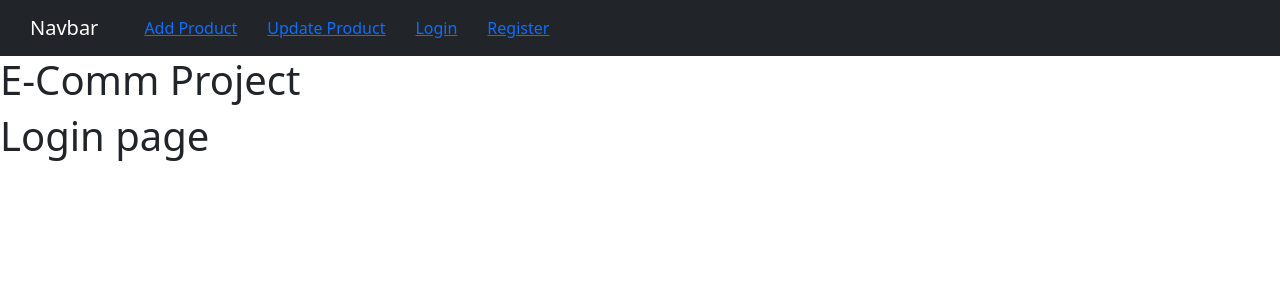
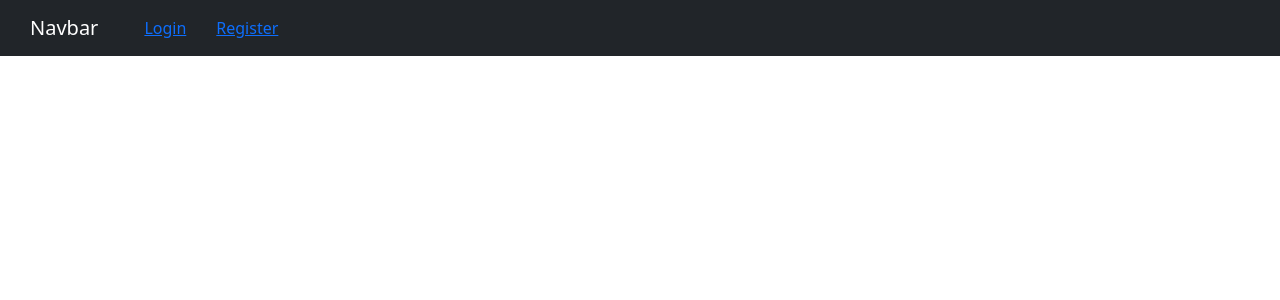
Before and after one commit to sharad9201/amazon-clone, a React (Create React App) app: page /login in a window 1280 px wide. Shown: the top 300 px of the page. Built offline with nearby package versions, Linux system fonts and the light colour scheme.

Commit message:
protected rotes

```diff
--- a/src/AddProduct.js
+++ b/src/AddProduct.js
@@ -1,7 +1,10 @@
+import Header from "./Header";
+
 function AddProduct(){
 
     return (
         <div className="">
+            <Header />
             <h1>add product page</h1>
          </div>
    )
--- a/src/App.js
+++ b/src/App.js
@@ -13,8 +13,7 @@ function App() {
   return (
     <Router>
       <div className="App">
-        <Header />
-          <h1>E-Comm Project</h1>
+          {/* <h1>E-Comm Project</h1> */}
              <Route path="/login">
                 <Login />
               </Route>
--- a/src/Header.js
+++ b/src/Header.js
@@ -8,10 +8,20 @@ return(
 
         <Navbar.Brand href="#home">Navbar</Navbar.Brand>
            <Nav className="me-auto">
-               <Link to="/add">Add Product</Link>
-               <Link to="/update">Update Product</Link>
-               <Link to="/login">Login</Link>
-               <Link to="/register">Register</Link>
+               {
+                   localStorage.getItem('user-info')?
+                   <>
+                    <Link to="/add">Add Product</Link>
+                    <Link to="/update">Update Product</Link>
+                   </> :
+
+                   <>
+                    <Link to="/login">Login</Link>
+                    <Link to="/register">Register</Link>
+                   </>
+               }
+
+
             </Nav>
 
             </Navbar>
--- a/src/Login.js
+++ b/src/Login.js
@@ -1,7 +1,11 @@
+import Header from "./Header";
+
 function Login(){
     return (
         <div className="">
-            <h1>Login page</h1>
+                 <Header />
+
+
         </div>
     )
 }
--- a/src/Register.js
+++ b/src/Register.js
@@ -1,6 +1,8 @@
 import { result } from 'lodash'
 import React, {useState} from 'react'
 import {useHistory } from 'react-router-dom'
+import Header from "./Header";
+
 
 function Register(){
 
@@ -28,7 +30,9 @@ function Register(){
         history.push("/add")
     }
     return (
-         <div className="">
+     <>
+     <Header/>
+     <div className="">
              <h1>User Sign up</h1>
              <input type="text" placeholder="name" value={name} onChange={(e)=>setName(e.target.value)} className="form-control" />
              <br />
@@ -38,6 +42,7 @@ function Register(){
              <br />
              <button onClick={signUp} className="btn btn-primary"> Sign up </button>
           </div>
+     </>
     )
 }
 export default Register
--- a/src/UpdateProduct.js
+++ b/src/UpdateProduct.js
@@ -1,7 +1,10 @@
+import Header from "./Header";
+
 function UpdateProduct(){
 
     return (
         <div className="">
+            <Header />
             <h1>update page</h1>
          </div>
    )
```
